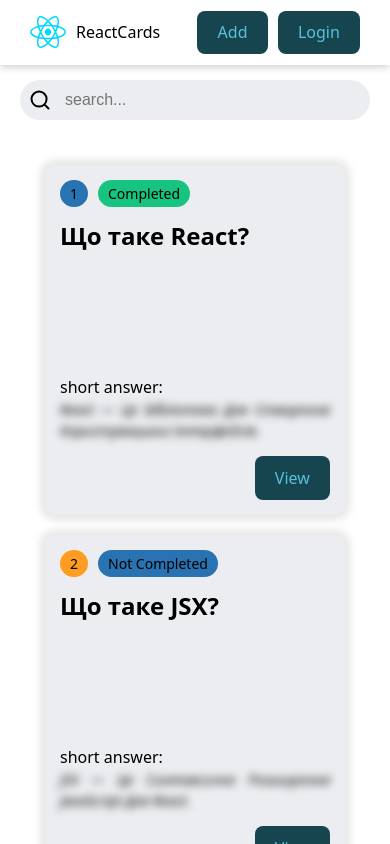
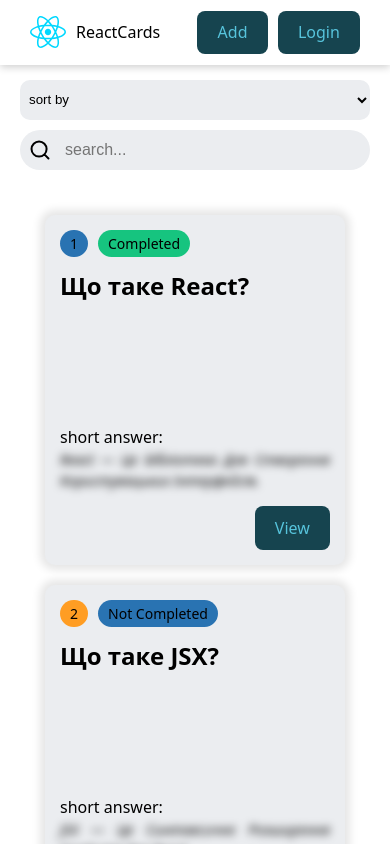
Before and after one commit to Misharkus/react-app, a React (Vite) app: page / in a window 390 px wide. Built offline with nearby package versions, Linux system fonts and the light colour scheme; data requests are answered from the project's data file.

Commit message:
sort select

```diff
--- a/src/pages/HomePage/HomePage.jsx
+++ b/src/pages/HomePage/HomePage.jsx
@@ -1,4 +1,4 @@
-import { useState, useEffect } from "react";
+import { useState, useEffect, useMemo } from "react";
 import { API_URL } from "../../constants";
 import { QuestionCardList } from "../../components/QuestionCardList";
 import { Loader } from "../../components/Loader";
@@ -8,7 +8,8 @@
 
 export const HomePage = () => {
   const [questions, setQuestions] = useState([]);
-  const [searchValue, setSearchValue] = useState([]);
+  const [searchValue, setSearchValue] = useState("");
+  const [sortSelectValue, setSortSelectValue] = useState("");
 
   const [getQuestions, isLoading, error] = useFetch(async (url) => {
     const response = await fetch(`${API_URL}/${url}`);
@@ -17,6 +18,12 @@
     setQuestions(questions);
     return questions;
   });
+
+  const cards = useMemo(() => {
+    return questions.filter((d) =>
+      d.question.toLowerCase().includes(searchValue.trim().toLowerCase())
+    );
+  }, [questions, searchValue]);
 
   // const getQuestions = async () => {
   //   try {
@@ -34,21 +41,39 @@
   // };
 
   useEffect(() => {
-    getQuestions("react");
-  }, []);
+    getQuestions(`react?${sortSelectValue}`);
+  }, [sortSelectValue]);
 
   const onSearchChangeHandler = (e) => {
     setSearchValue(e.target.value);
+  };
+  const onSortSelectChangeHandler = (e) => {
+    setSortSelectValue(e.target.value);
   };
 
   return (
     <>
       <div className={cls.controlsContainer}>
         <SearchInput value={searchValue} onChange={onSearchChangeHandler} />
+
+        <select
+          value={sortSelectValue}
+          onChange={onSortSelectChangeHandler}
+          className={cls.select}>
+          <option value="">sort by</option>
+          <hr />
+          <option value="_sort=level">Level ASC</option>
+          <option value="_sort=-level">Level DESC</option>
+          <option value="_sort=completed">completed ASC</option>
+          <option value="_sort=-completed">completed DESC</option>
+        </select>
       </div>
+
       {isLoading && <Loader />}
       {error && <p>{error}</p>}
-      <QuestionCardList cards={questions} />
+      {cards.length === 0 && <p className={cls.noCardsInfo}>No cards...</p>}
+
+      <QuestionCardList cards={cards} />
     </>
   );
 };
--- a/src/pages/HomePage/HomePage.module.css
+++ b/src/pages/HomePage/HomePage.module.css
@@ -8,3 +8,25 @@
     align-items: center;
     gap: 10px;
 }
+
+.noCardsInfo {
+    width: fit-content;
+    margin: 0 auto;
+}
+
+.select {
+    height: 40px;
+    padding: 5px;
+    border-radius: 10px;
+    border: none;
+    outline: none;
+    background-color: var(--card-bg-color);
+    color: var(--text-color);
+    flex-grow: 1;
+}
+
+@media (max-width: 576px) {
+    .controlsContainer {
+        flex-wrap: wrap-reverse;
+    }
+}
```
